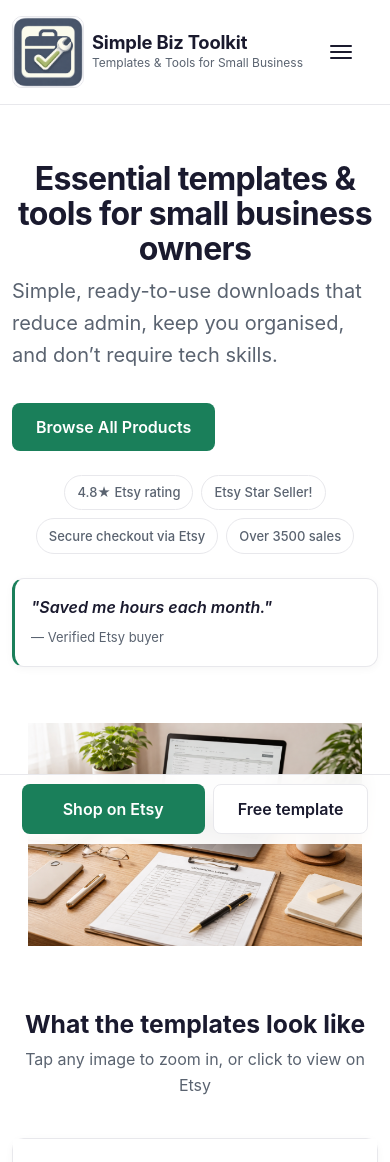
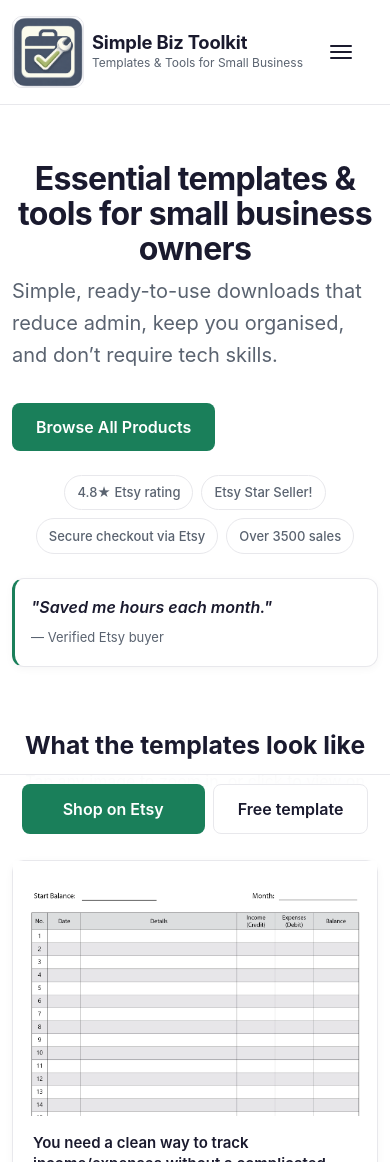
Before and after one commit to jpdevpersonal/simplebiztoolkit, a React (Vite) app: page / in a window 390 px wide. Shown: the top 1162 px of the page. Built offline with nearby package versions, Linux system fonts and the light colour scheme.

Commit message:
hide hero on mobile

```diff
--- a/src/pages/HomePage/HomePage.tsx
+++ b/src/pages/HomePage/HomePage.tsx
@@ -79,7 +79,7 @@
               </blockquote>
             </div>
 
-            <div className="col-lg-6">
+            <div className="col-lg-6 d-none d-lg-block">
               <div className="p-3 d-flex justify-content-center">
                 <img
                   src="/images/hero-image-desk.png"
```
